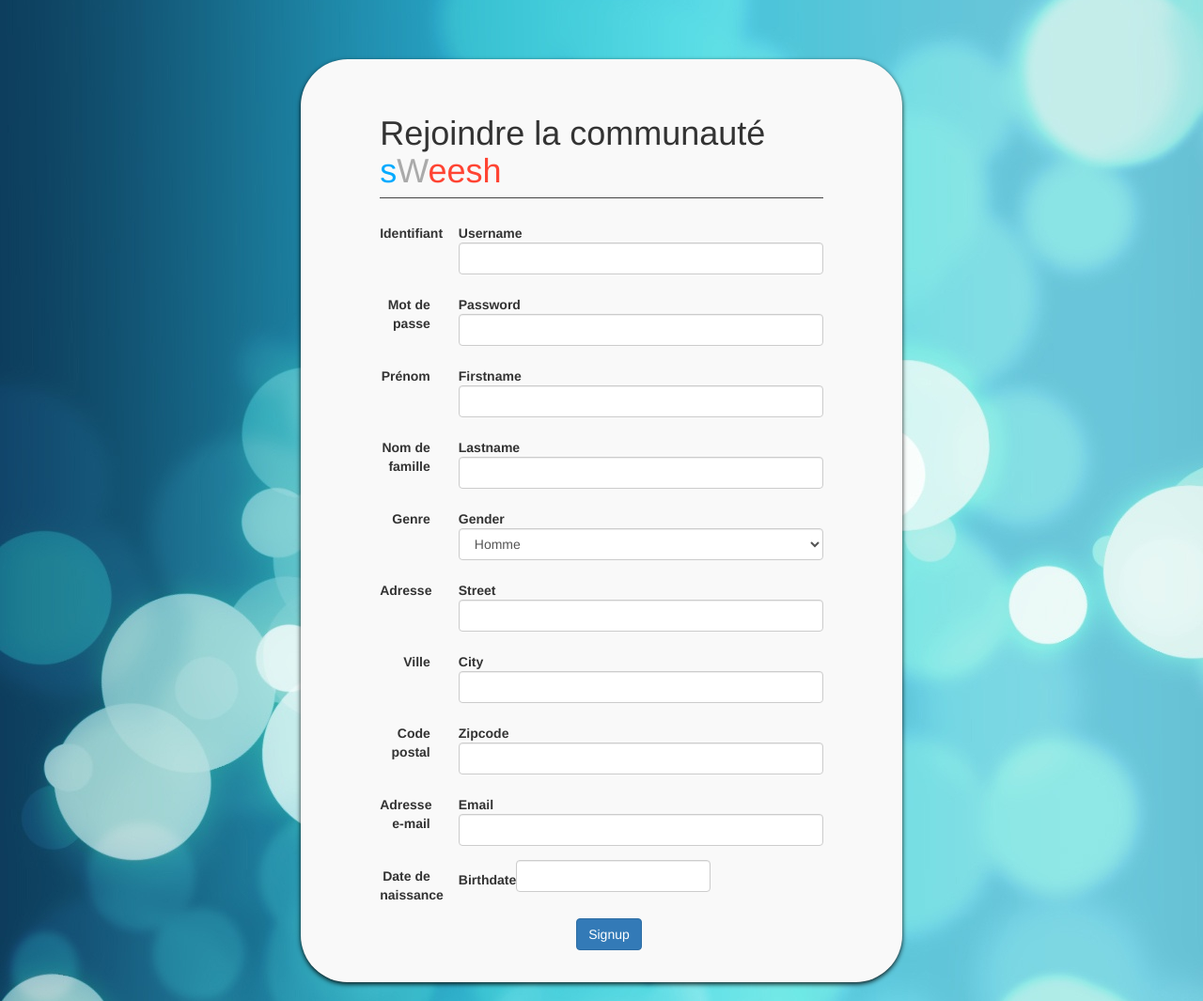
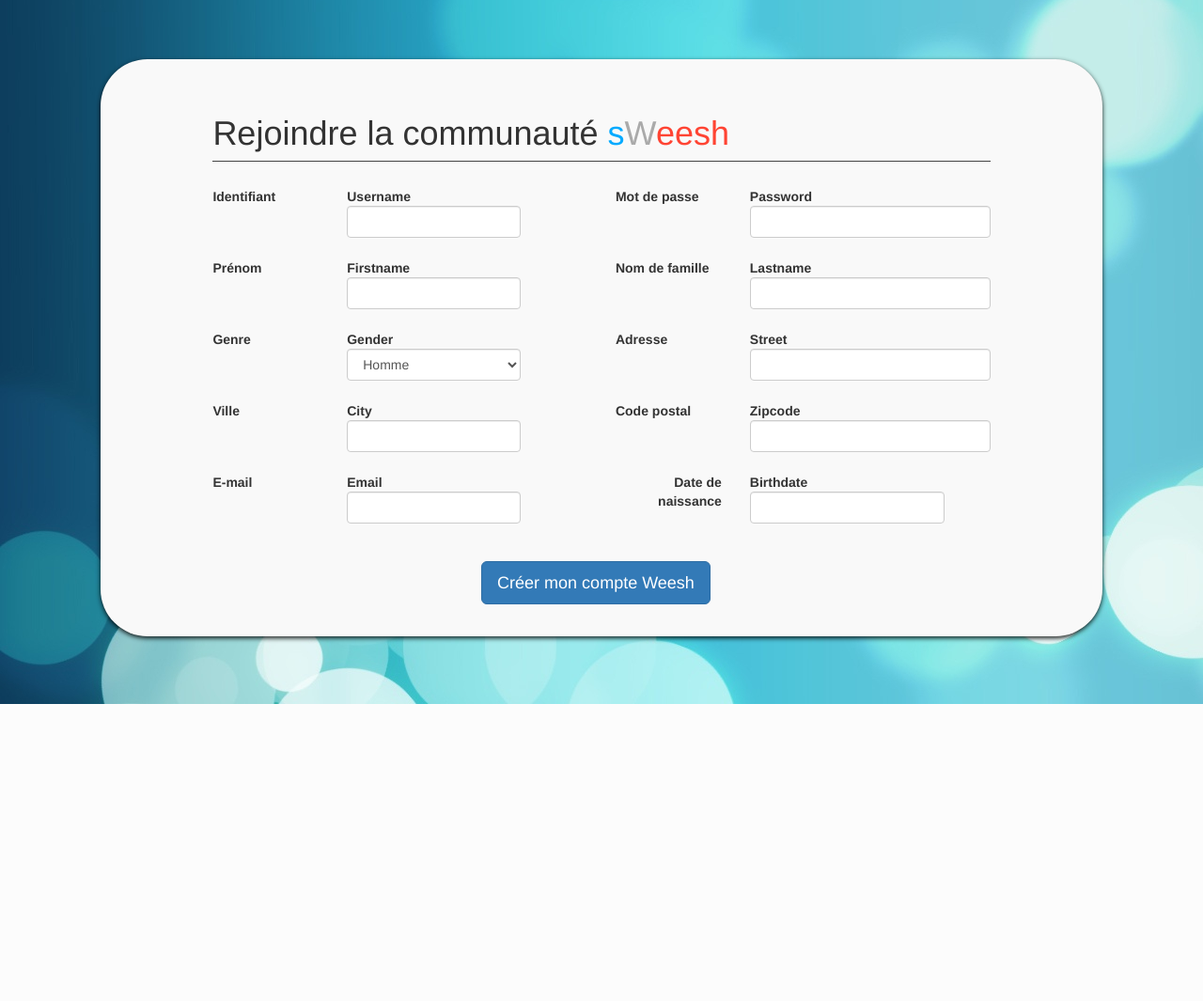
Before and after one commit to Eurobber/Sweesh, a CakePHP app: the page made by app/View/Users/signup.ctp in a window 1280 px wide. Shown: the part 51-1116 px from the top of the page at 94% size. After the commit the page ends 800 px from the top, so only its background shows below. Run offline with PHP 8.4 and a stand-in for CakePHP, Linux system fonts and the light colour scheme; the template is opened without the code that fills it, so the values that code supplies are empty; form fields are guessed from the names that the template uses; some libraries are stand-ins or nearby versions.

Commit message:
Bootstrap OK

```diff
--- a/app/View/Users/signup.ctp
+++ b/app/View/Users/signup.ctp
@@ -8,67 +8,62 @@
   $this->assign('title', 'Ajouter Utilisateur');
 ?>
 
-<div class="col-lg-6 col-lg-offset-3 well top-buffer-plus isRound">
+<div class="col-lg-10 col-lg-offset-1 well top-buffer-plus isRound">
           <div class="col-lg-10 col-lg-offset-1">
                 <h1 class="page-header">Rejoindre la communauté <span style="color:#00aaff;">s</span><span style="color:#aaa;">W</span><span style="color:#ff4433;">eesh</span></h1>
                     <?php echo $this->Form->create('User',array('class'=>'form-horizontal','inputDefaults'=>array('label'=>false)));?>
                           <div class="form-group">
-                            <label for="username" class="col-sm-2 control-label">Identifiant</label>
-                            <div class="col-sm-10">
+                            <label for="username" class="col-sm-2 control-label"><span class="pull-left">Identifiant</label>
+                            <div class="col-sm-3">
                               <?php echo $this->Form->input('username',array('class'=>'form-control'));?>
                             </div>
-                          </div>
-                          <div class="form-group">
-                            <label for="password" class="col-sm-2 control-label">Mot de passe</label>
-                            <div class="col-sm-10">
+
+                            <label for="password" class="col-sm-2 col-sm-offset-1 control-label"><span class="pull-left">Mot de passe</label>
+                            <div class="col-sm-4">
                                <?php echo $this->Form->input('password',array('class'=>'form-control'));?>
                             </div>
                           </div>
                           <div class="form-group">
-                            <label for="firstname" class="col-sm-2 control-label">Prénom</label>
-                            <div class="col-sm-10">
+                            <label for="firstname" class="col-sm-2 control-label"><span class="pull-left">Prénom</label>
+                            <div class="col-sm-3">
                                <?php echo $this->Form->input('firstname',array('class'=>'form-control'));?>
                             </div>
-                          </div>
-                          <div class="form-group">
-                            <label for="lastname" class="col-sm-2 control-label">Nom de famille</label>
-                            <div class="col-sm-10">
+
+                            <label for="lastname" class="col-sm-2 col-sm-offset-1 control-label"><span class="pull-left">Nom de famille</label>
+                            <div class="col-sm-4">
                                <?php echo $this->Form->input('lastname',array('class'=>'form-control'));?>
                             </div>
                           </div>
                           <div class="form-group">
-                            <label for="gender" class="col-sm-2 control-label">Genre</label>
-                            <div class="col-sm-10">
+                            <label for="gender" class="col-sm-2 control-label"><span class="pull-left">Genre</label>
+                            <div class="col-sm-3">
                                <?php echo $this->Form->input('gender',array('class' =>'form-control', 'options' => array('male' => 'Homme', 'female' => 'Femme')))?>
                             </div>
-                          </div>
-                          <div class="form-group">
-                            <label for="street" class="col-sm-2 control-label">Adresse</label>
-                            <div class="col-sm-10">
+
+                            <label for="street" class="col-sm-2 col-sm-offset-1 control-label"><span class="pull-left">Adresse</label>
+                            <div class="col-sm-4">
                                <?php echo $this->Form->input('street',array('class'=>'form-control'));?>
                             </div>
                           </div>
                           <div class="form-group">
-                            <label for="city" class="col-sm-2 control-label">Ville</label>
-                            <div class="col-sm-10">
+                            <label for="city" class="col-sm-2 control-label"><span class="pull-left">Ville</label>
+                            <div class="col-sm-3">
                                <?php echo $this->Form->input('city',array('class'=>'form-control'));?>
                             </div>
-                          </div>
-                          <div class="form-group">
-                            <label for="zipcode" class="col-sm-2 control-label">Code postal</label>
-                            <div class="col-sm-10">
+
+                            <label for="zipcode" class="col-sm-2 col-sm-offset-1 control-label"><span class="pull-left">Code postal</label>
+                            <div class="col-sm-4">
                                <?php echo $this->Form->input('zipcode',array('class'=>'form-control'));?>
                             </div>
                           </div>
                           <div class="form-group">
-                            <label for="email" class="col-sm-2 control-label">Adresse e-mail</label>
-                            <div class="col-sm-10">
+                            <label for="email" class="col-sm-2 control-label"><span class="pull-left">E-mail</label>
+                            <div class="col-sm-3">
                                <?php echo $this->Form->input('email',array('class'=>'form-control'));?>
                             </div>
-                          </div>
-                          <div class="form-group">
-                            <label for="birthdate" class="col-sm-2 control-label">Date de naissance</label>
-                            <div class="col-sm-10">
+
+                            <label for="birthdate" class="col-sm-2 col-sm-offset-1 control-label"><span class="pull-left">Date de naissance</label>
+                            <div class="col-sm-4">
                               <div class="form-inline">
                                    <?php echo $this->Form->input('birthdate', array('dateFormat' => 'DMY', 'minYear' => date('Y') - 90, 'maxYear' => date('Y') - 18, 'class'=>'form-control'));?>
                                  </div>
@@ -78,8 +73,8 @@
 
 
                           <div class="form-group">
-                            <div class="col-sm-offset-5 col-sm-2">
-                                <?php echo $this->Form->submit('Signup', array('class'=>'btn btn-primary ', 'controller'=>'sweesh', 'action'=>'overview'))?>
+                            <div class="col-sm-offset-4 col-sm-2" style="margin-top:3%;">
+                                <?php echo $this->Form->submit('Créer mon compte Weesh', array('class'=>'btn btn-lg btn-primary ', 'controller'=>'sweesh', 'action'=>'overview'))?>
                             </div>
                           </div>
                     <?php echo $this->Form->end();?>
```
Also changed, not shown: 8 other files.
